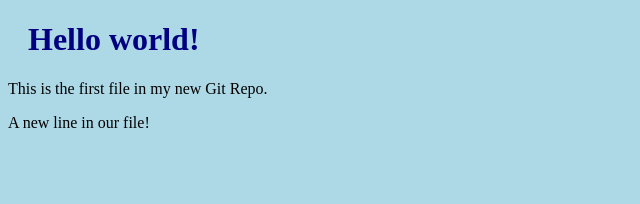
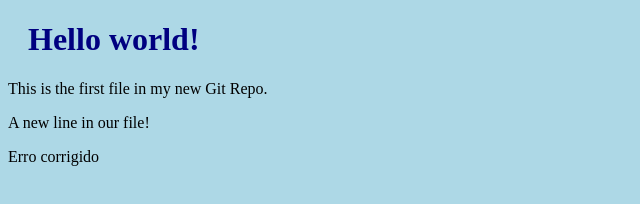
Before and after one commit to affonsoelias/hello-word, a plain HTML site: page index.html in a window 1280 px wide. Shown: the whole page, without its empty margins (0-640 px from the left). Drawn offline with Linux system fonts and the light colour scheme.

Commit message:
Erro corrigido de emergencia fix

```diff
--- a/index.html
+++ b/index.html
@@ -9,6 +9,7 @@
 <h1>Hello world!</h1>
 <p>This is the first file in my new Git Repo.</p>
 <p>A new line in our file!</p>
+<p>Erro corrigido</p>
 
 </body>
 </html>
```
